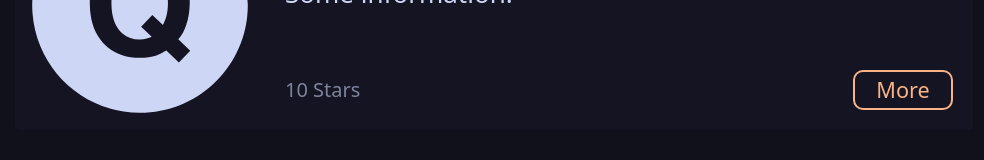
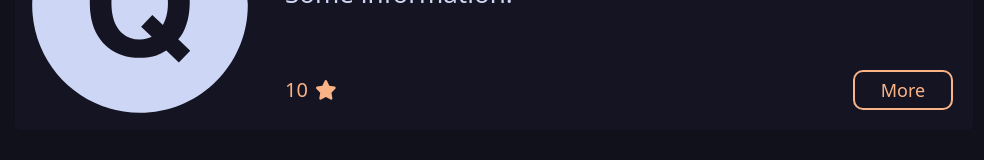
Before and after one commit to FinnTheHero/CritiQ, a React (Create React App) app: page / in a window 1280 px wide. Shown: the part 494-654 px from the top of the page, without its empty margins (146-1130 px from the left). Built offline with nearby package versions, Linux system fonts and the light colour scheme.

Commit message:
Added star svg to DisplayCard.

```diff
--- a/src/App.css
+++ b/src/App.css
@@ -68,7 +68,7 @@
 	border-radius: 10px;
 	border-style: solid;
 
-	font-size: smaller;
+	font-size: large;
 
 	height: 40px;
 	width: 100px;
@@ -85,6 +85,11 @@
 	width: 250px;
 	height: 250px;
 	padding: 10px;
+}
+
+.Star {
+	width: 20px;
+	height: 20px;
 }
 
 .Footer {
--- a/src/components/DisplayCard.jsx
+++ b/src/components/DisplayCard.jsx
@@ -14,7 +14,7 @@ const DisplayCard = () => {
 				Some information.
 				</Card.Text>
 				<div className='Extra'>
-					<h5 className='Subtitle my-auto'>10 Stars</h5>
+					<h5 className='Link my-auto d-flex justify-content-center align-items-center'>10 <img className="Star mx-2" src="star.svg" alt="star"/></h5>
 					<button className='Button'>More</button>
 				</div>
 			</Card.Body>
```
Also changed, not shown: public/star.svg (added).
